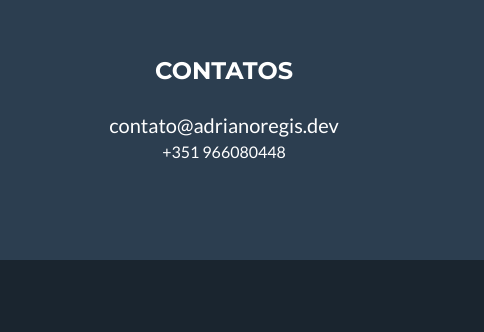
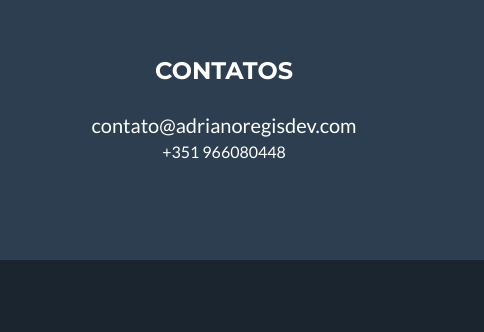
Before and after one commit to adbrum/portfolio-adriano-2018, a plain HTML site: page index.html in a window 1280 px wide. Shown: the part 3187-3519 px from the top of the page, 796-1280 px from the left. Drawn offline with Linux system fonts and the light colour scheme.

Commit message:
Update index.html
Alteração e-mail contato

```diff
--- a/index.html
+++ b/index.html
@@ -307,7 +307,7 @@
           </div>
           <div class="col-md-4">
             <h4 class="text-uppercase mb-4">Contatos</h4>
-            <p class="lead mb-0">contato@adrianoregis.dev
+            <p class="lead mb-0">contato@adrianoregisdev.com
               <div>+351 966080448</div></p>
           </div>
         </div>
```
